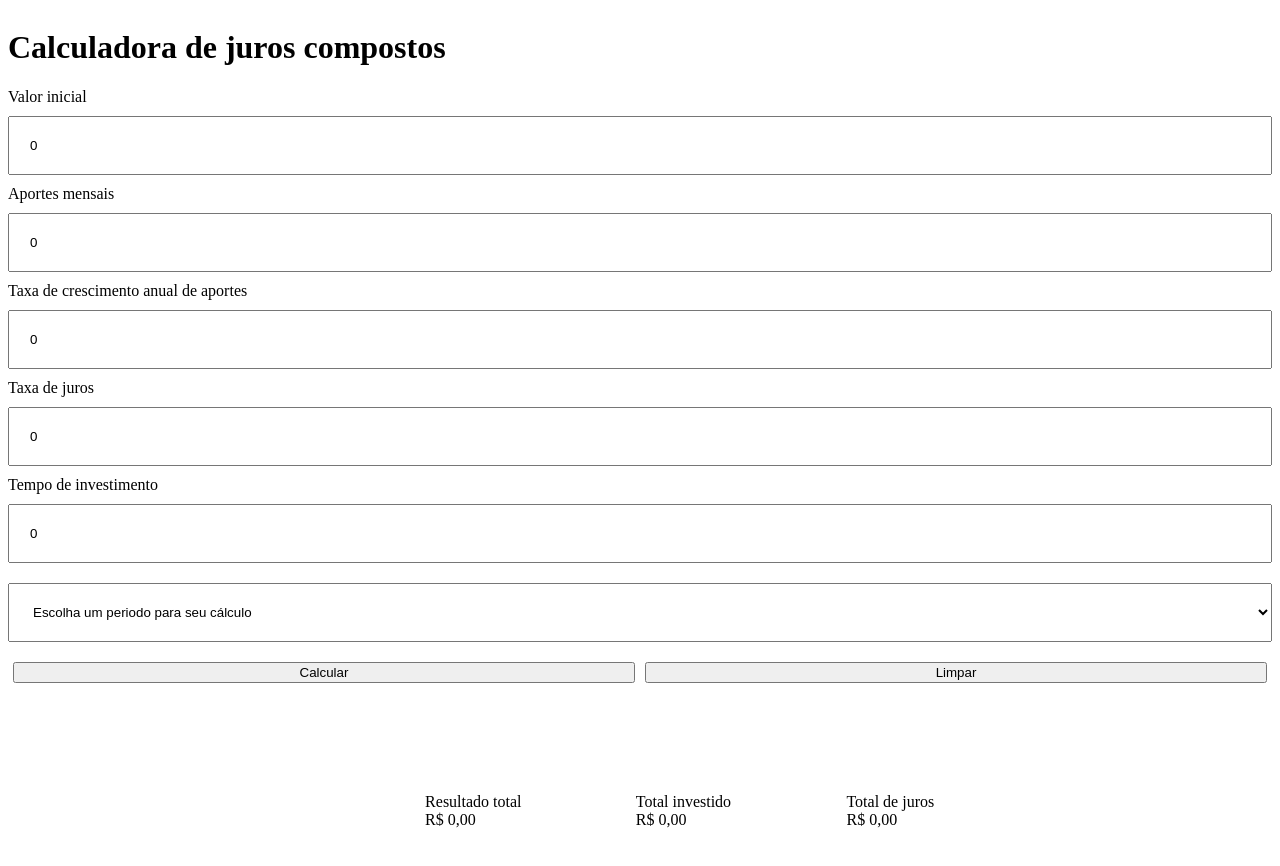
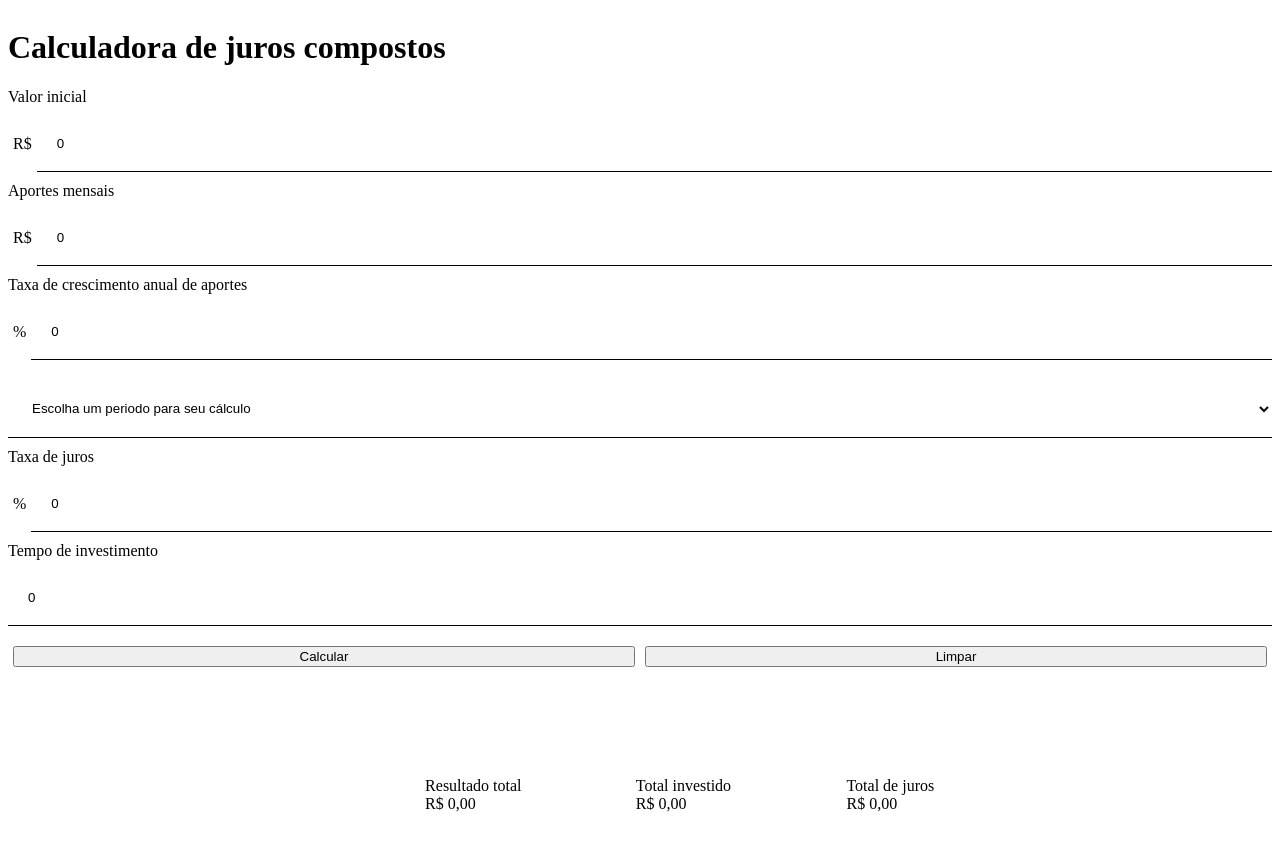
Before and after one commit to hahuma/calculadora-juros-compostos, a plain HTML site: page index.html in a window 1280 px wide. Both pictures are taken after a click on the button "Limpar". Drawn offline with Linux system fonts and the light colour scheme.

Commit message:
realiza primeiros ajustes e melhorias no codigo

```diff
--- a/index.css
+++ b/index.css
@@ -9,6 +9,10 @@ input,
 select {
   padding: 20px;
   margin: 10px 0;
+  outline: none;
+  border: none;
+  border-bottom: 1px solid black;
+  background-color: transparent;
 }
 label {
   display: flex;
@@ -23,8 +27,8 @@ button {
 }
 
 .buttons {
-    display: flex;
-    flex-direction: row;
+  display: flex;
+  flex-direction: row;
 }
 
 .results {
@@ -34,3 +38,25 @@ button {
   margin: 100px 33%;
   justify-content: center;
 }
+
+.flex-row {
+  display: flex;
+  flex-direction: row;
+  width: 100%;
+}
+
+label div {
+  width: 100%;
+  display: flex;
+  flex-direction: row;
+  height: 100%;
+}
+
+label div span {
+  margin: auto 5px;
+}
+
+label div input {
+  width: 100%;
+
+}
--- a/index.html
+++ b/index.html
@@ -12,51 +12,65 @@
       <h1>Calculadora de juros compostos</h1>
       <label for="initial-value-input">
         Valor inicial
+        <div>
+          <span>R$</span>
           <input
-          type="text"
+            type="number"
             id="initial-value-input"
-          placeholder="Valor inicial"
+            placeholder="R$ 0,00"
           />
+        </div>
       </label>
       <label for="capital-injection-input">
         Aportes mensais
+        <div>
+          <span>R$</span>
+
           <input
-          type="text"
+            type="number"
             id="capital-injection-input"
-          placeholder="Aportes mensais"
+            placeholder="R$ 0,00"
           />
+        </div>
       </label>
       <label for="growth-rate-input">
         Taxa de crescimento anual de aportes
+        <div>
+          <span>%</span>
           <input
-          type="text"
+            type="number"
             id="growth-rate-input"
-          placeholder="taxa de aumento de aportes a cada 1 ano"
+            placeholder="0%"
           />
-      </label>
-      <label for="interest-rate-input">
-        Taxa de juros
-        <input
-          type="text"
-          id="interest-rate-input"
-          placeholder="taxa de juros"
-        />
-      </label>
-      <label for="total-period-input">
-        Tempo de investimento
-        <input
-          type="text"
-          id="total-period-input"
-          placeholder="duração de investimento"
-        />
+        </div>
       </label>
       <select name="results-interval" id="results-interval">
-        <option value="invalid"  selected disabled>
+        <option value="invalid" selected disabled>
           Escolha um periodo para seu cálculo
         </option>
         <option value="yearly">Anual</option>
         <option value="monthly">Mensal</option>
       </select>
+      <label for="interest-rate-input">
+        <span class="interest-span">Taxa de juros</span>
+        <div>
+          <span>%</span>
+          <input
+            type="number"
+            id="interest-rate-input"
+            placeholder="0%"
+          />
+        </div>
+      </label>
+      <label for="total-period-input">
+        <span class="period-span">Tempo de investimento</span>
+        <input
+          type="number"
+          id="total-period-input"
+          placeholder="duração de investimento"
+        />
+      </label>
+
       <div class="buttons">
         <button type="submit" id="calculate-button">Calcular</button>
         <button type="reset" id="clean-button">Limpar</button>
--- a/index.js
+++ b/index.js
@@ -55,6 +55,16 @@ class Formmater {
       maximumFractionDigits: 2,
       minimumFractionDigits: 2,
     }).format(value);
+  }
+
+  static monthToYearPercentage(yearlyPercentage) {
+    return ((Math.pow(yearlyPercentage / 100 + 1, 1 / 12) - 1) * 100).toFixed(
+      2
+    );
+  }
+
+  static yearToMonthPercentage(monthlyPercentage) {
+    return ((Math.pow(1 + monthlyPercentage / 100, 12) - 1) * 100).toFixed(2);
   }
 }
 
@@ -171,6 +181,51 @@ class EventCreator {
     totalInvested.innerText = Formmater.transformToReal(0);
     totalResult.innerText = Formmater.transformToReal(0);
 
+    let firstResultIntervalChange = true;
+    let lastResultInterval = resultsInterval.value;
+    resultsInterval.addEventListener("change", (event) => {
+      const periodSpan = document.querySelector(`.period-span`);
+      const interestSpan = document.querySelector(`.interest-span`);
+
+      if(resultsInterval.value == 'yearly') {
+        periodSpan.innerText = "Tempo de investimento anual"
+        interestSpan.innerText = "Taxa anual de juros"
+      }
+
+
+      if(resultsInterval.value == 'monthly') {
+        periodSpan.innerText = "Tempo de investimento mensal"
+        interestSpan.innerText = "Taxa mensal de juros"
+      }
+
+      if (
+        resultsInterval.value === "yearly" &&
+        !firstResultIntervalChange &&
+        lastResultInterval != resultsInterval.value
+      ) {
+        interestRate.value = Formmater.yearToMonthPercentage(
+          interestRate.value
+        );
+
+        totalPeriod.value = totalPeriod.value / 12;
+      }
+
+      if (
+        resultsInterval.value === "monthly" &&
+        !firstResultIntervalChange &&
+        lastResultInterval != resultsInterval.value
+      ) {
+        interestRate.value = Formmater.monthToYearPercentage(
+          interestRate.value
+        );
+
+        totalPeriod.value = totalPeriod.value * 12;
+      }
+
+      firstResultIntervalChange = false;
+      lastResultInterval = resultsInterval.value;
+    });
+
     calculateButton.addEventListener("click", (event) => {
       const compoundInterestsCalculator = new CompoundInterestsCalculator({
         initialValue: initialValue.value,
```
Lines whose indentation alone changed are shown as unchanged.
